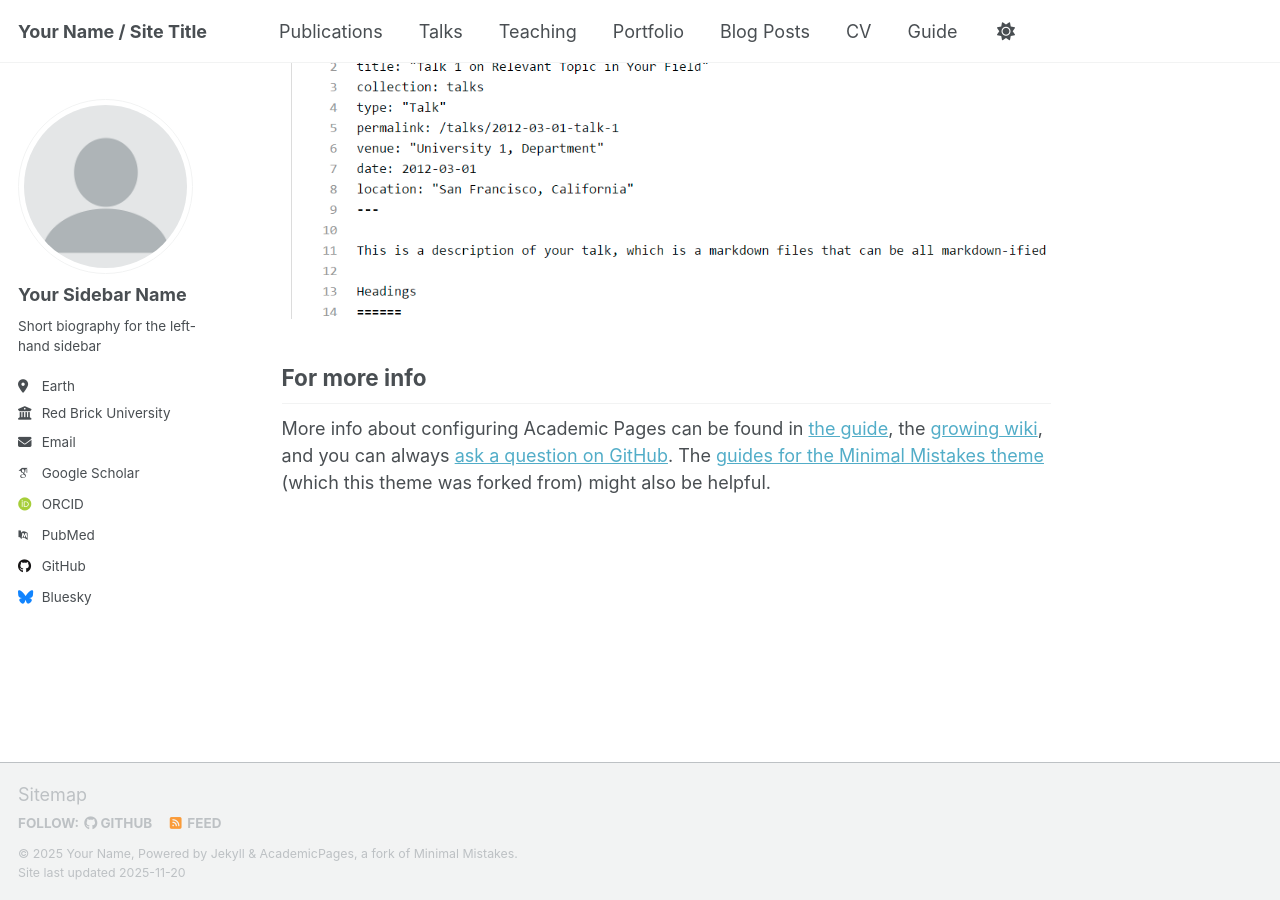
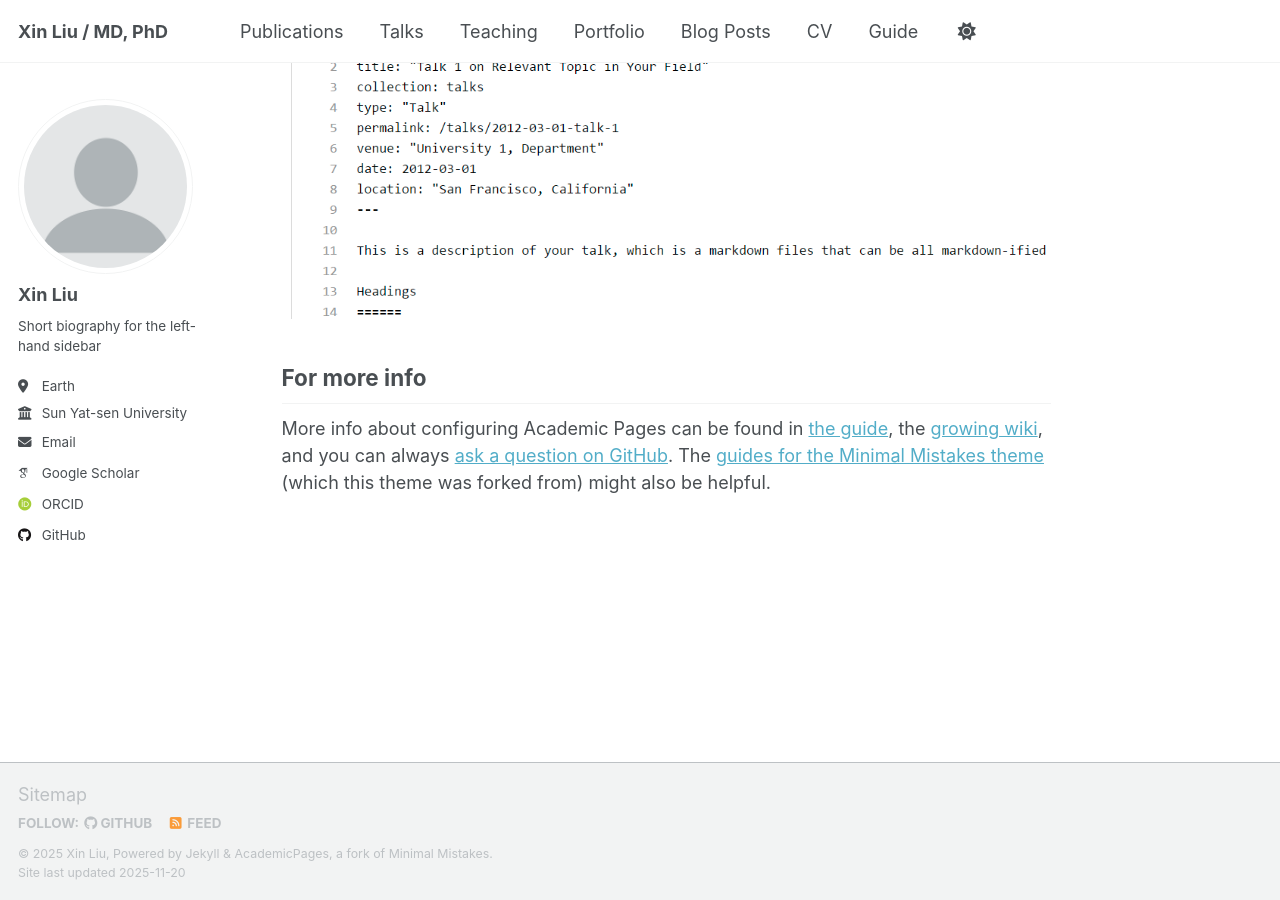
Before and after one commit to Lewisen-Liu/lewisen-liu.github.io, a Jekyll site: the page built from _pages/about.md, in a window 1280 px wide and 900 px high, scrolled down 2880 px. Built offline with Jekyll 4.4.1, drawn with Linux system fonts in a browser that asks for light colours; some web fonts are replaced; a script that is not in the unit is left out.

Commit message:
Update _config.yml

```diff
--- a/_config.yml
+++ b/_config.yml
@@ -9,14 +9,14 @@
 # Basic Site Settings
 locale                   : "en-US"
 site_theme               : "default" # Currently available options are "default", "air"
-title                    : "Your Name / Site Title"
+title                    : "Xin Liu / MD, PhD"
 title_separator          : "-"
-name                     : &name "Your Name"
-description              : &description "Your Name's academic portfolio"   # Update this with a general description of your site, this is the default if not overridden by a page
-url                      : https://academicpages.github.io # The base hostname & protocol for your site e.g. "https://[your GitHub username].github.io",
+name                     : &name "Xin Liu"
+description              : &description "Xin Liu's academic portfolio"   # Update this with a general description of your site, this is the default if not overridden by a page
+url                      : https://lewisen-liu.github.io # The base hostname & protocol for your site e.g. "https://[your GitHub username].github.io",
                                                            # or if you already have some other page hosted on Github then use "https://[your GitHub username].github.io/[Your Repo Name]"
 baseurl                  : "" # the subpath of your site, e.g. "/blog"
-repository               : "academicpages/academicpages.github.io"
+repository               : "Lewisen-Liu/lewisen-liu.github.io"
 
 # Site Author - The following control what appear as part of the author content on the side bar.
 #               If a field is blank the icon and link will not appear, otherwise it will be shown.
@@ -24,23 +24,23 @@ repository               : "academicpages/academicpages.github.io"
 author:
   # Biographic information
   avatar           : "profile.png"
-  name             : "Your Sidebar Name"
+  name             : "Xin Liu"
   pronouns         : # example: "she/her"
   bio              : "Short biography for the left-hand sidebar"
   location         : "Earth"
-  employer         : "Red Brick University"
+  employer         : "Sun Yat-sen University"
   uri              : # URL
-  email            : "none@example.org"
+  email            : "liulewisen@gmail.com"
 
   # Academic websites
   academia         : # URL
   arxiv            : # URL - Update with the correct link to your profile
-  googlescholar    : "https://scholar.google.com/citations?user=PS_CX0AAAAAJ"
+  googlescholar    : "https://scholar.google.com/citations?user=jZZqzAUAAAAJ&hl=en"
   inspire-hep      : # URL
   impactstory      : # URL
-  orcid            : "https://orcid.org/yourorcidurl"
+  orcid            : "https://orcid.org/0000-0002-7529-3149"
   semantic         : # URL
-  pubmed           : "https://www.ncbi.nlm.nih.gov/pubmed/?term=john+snow"
+  pubmed           : # "https://www.ncbi.nlm.nih.gov/pubmed/?term=john+snow"
   researchgate     : # URL
   scopus           : # URL
 
@@ -48,13 +48,13 @@ author:
   bitbucket        : # Username - Update with your username on the site
   codepen          : # Username
   dribbble         : # Username
-  github           : "academicpages"
+  github           : "Lewisen-Liu"
   kaggle           : # Username
   stackoverflow    : # User number or user number and name (i.e., use "1" or "1/jeff-atwood")
 
   # Social media
   artstation       : # Username
-  bluesky          : "bsky.app" # Replace this with you Bluesky username
+  bluesky          : # "bsky.app" # Replace this with you Bluesky username
   facebook         : # Username
   flickr           : # Username
   foursquare       : # Username
```
